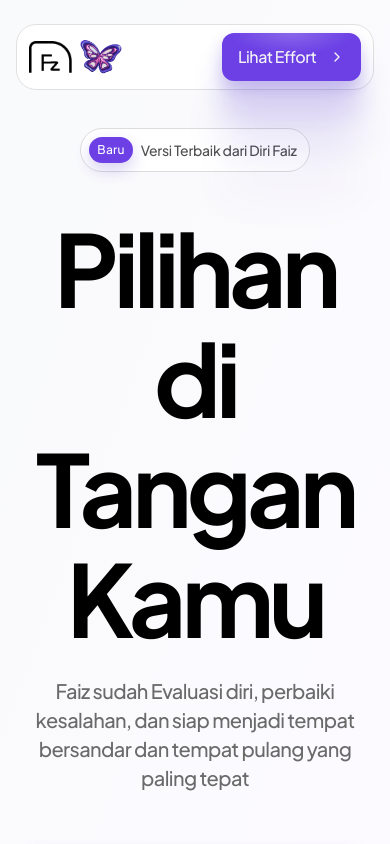
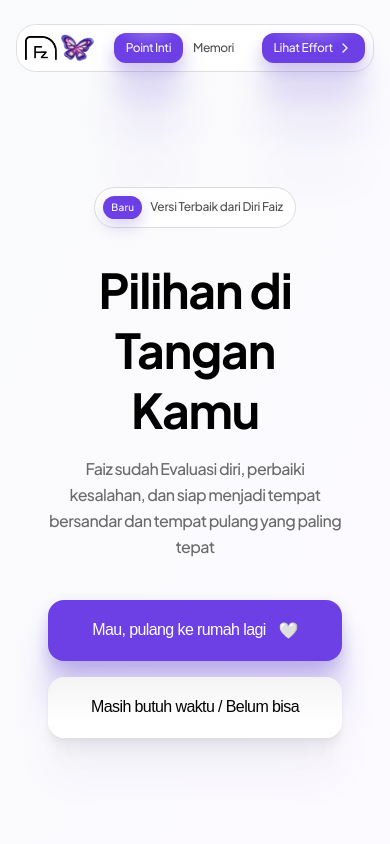
Before and after one commit to faizfznn/web-back, a React (Vite) app: page /poin-inti in a window 390 px wide. Shown: the top 844 px of the page. Built offline with nearby package versions, Linux system fonts and the light colour scheme; a web font is replaced by a local one.

Commit message:
feat: add Navbar component, PoinInti page, and memory photo assets

```diff
--- a/src/components/Navbar.jsx
+++ b/src/components/Navbar.jsx
@@ -13,8 +13,8 @@ function Navbar() {
       <div
         className="
       flex
-      w-[875px]
-      px-[12px] py-[8px]
+      w-full max-w-[875px]
+      px-2 md:px-[12px] py-2 md:py-[8px]
       justify-between
       items-center
       rounded-[20px]
@@ -24,13 +24,13 @@ function Navbar() {
     "
       >
         {/* Logo */}
-        <div className="flex items-center gap-2 cursor-pointer" onClick={() => navigate('/poin-inti')}>
-          <img className='h-[32px]' src={logoFaiz} alt="" />
-          <img className='h-[36px]' src={logoRara} alt="" />
+        <div className="flex items-center gap-1 md:gap-2 cursor-pointer shrink-0" onClick={() => navigate('/poin-inti')}>
+          <img className='h-[24px] md:h-[32px]' src={logoFaiz} alt="" />
+          <img className='h-[28px] md:h-[36px]' src={logoRara} alt="" />
         </div>
 
         {/* Center Nav */}
-        <div className="hidden md:flex items-center gap-1">
+        <div className="flex items-center gap-0.5 md:gap-1">
 
           {/* Point Inti */}
           <button
@@ -47,7 +47,7 @@ function Navbar() {
       flex justify-center items-center
       text-center
       font-['Satoshi']
-      text-[14.408px]
+      text-[12px] md:text-[14.408px]
       not-italic
       font-medium
       leading-normal
@@ -56,14 +56,14 @@ function Navbar() {
 
       ${currentPage === '/poin-inti' || currentPage === '/'
                 ? `
-            px-[16px] py-[8px]
-            gap-[12.732px]
+            px-3 md:px-[16px] py-1.5 md:py-[8px]
+            gap-1 md:gap-[12.732px]
             rounded-[12px]
             text-[#F5F5F5]
             shadow-[0_185px_52px_0_rgba(62,24,197,0),0_119px_47px_0_rgba(62,24,197,0.03),0_67px_40px_0_rgba(62,24,197,0.10),0_30px_30px_0_rgba(62,24,197,0.17),0_7px_16px_0_rgba(62,24,197,0.20)]
           `
                 : `
-            px-[6px] py-[4px]
+            px-2 md:px-[6px] py-1 md:py-[4px]
             gap-[10px]
             text-[#505050]
             hover:text-[#303030]
@@ -89,7 +89,7 @@ function Navbar() {
       flex justify-center items-center
       text-center
       font-['Satoshi']
-      text-[14.408px]
+      text-[12px] md:text-[14.408px]
       not-italic
       font-medium
       leading-normal
@@ -98,14 +98,14 @@ function Navbar() {
 
       ${currentPage === '/memori'
                 ? `
-            px-[16px] py-[8px]
-            gap-[12.732px]
+            px-3 md:px-[16px] py-1.5 md:py-[8px]
+            gap-1 md:gap-[12.732px]
             rounded-[12px]
             text-[#F5F5F5]
             shadow-[0_185px_52px_0_rgba(62,24,197,0),0_119px_47px_0_rgba(62,24,197,0.03),0_67px_40px_0_rgba(62,24,197,0.10),0_30px_30px_0_rgba(62,24,197,0.17),0_7px_16px_0_rgba(62,24,197,0.20)]
           `
                 : `
-            px-[6px] py-[4px]
+            px-2 md:px-[6px] py-1 md:py-[4px]
             gap-[10px]
             text-[#505050]
             hover:text-[#303030]
@@ -129,19 +129,19 @@ function Navbar() {
           className="
     group
     flex
-    px-[16px] py-[12px]
+    px-3 md:px-[16px] py-1.5 md:py-[12px]
     justify-center
     items-center
-    gap-[12.732px]
+    gap-1 md:gap-[12.732px]
     rounded-[12px]
     text-[#F5F5F5]
     text-center
     font-['Satoshi']
-    text-[16px]
+    text-[12px] md:text-[16px]
     not-italic
     font-medium
     leading-normal
-    tracking-[-0.48px]
+    tracking-tight md:tracking-[-0.48px]
     shadow-[0_185px_52px_0_rgba(62,24,197,0),0_119px_47px_0_rgba(62,24,197,0.03),0_67px_40px_0_rgba(62,24,197,0.10),0_30px_30px_0_rgba(62,24,197,0.17),0_7px_16px_0_rgba(62,24,197,0.20)]
     transition-all
     duration-300
--- a/src/pages/PoinInti.jsx
+++ b/src/pages/PoinInti.jsx
@@ -58,25 +58,25 @@ function PoinInti() {
 
   return (
     <>
-      <div className="flex flex-col items-center text-center animate-fade-in-up w-full max-w-3xl mx-auto">
+      <div className="flex flex-col items-center text-center animate-fade-in-up w-full max-w-3xl mx-auto px-6">
         {/* Badge */}
-        <div className="inline-flex items-center gap-2 pl-2 pr-3 py-2 rounded-full bg-white border border-[#DCDCDC] mb-10 hover:shadow-md transition-shadow cursor-default">
-          <span className="inline-flex items-center justify-center rounded-full bg-[#6C40E5] px-2 py-1 text-center font-['Satoshi'] text-[12px] font-medium leading-normal tracking-[0.24px] text-white shadow-[0_7px_16px_0_rgba(62,24,197,0.20)]">
+        <div className="inline-flex items-center gap-2 pl-2 pr-3 py-2 rounded-full bg-white border border-[#DCDCDC] mb-8 md:mb-10 hover:shadow-md transition-shadow cursor-default mt-8 md:mt-0">
+          <span className="inline-flex items-center justify-center rounded-full bg-[#6C40E5] px-2 py-1 text-center font-['Satoshi'] text-[10px] md:text-[12px] font-medium leading-normal tracking-[0.24px] text-white shadow-[0_7px_16px_0_rgba(62,24,197,0.20)]">
             Baru
           </span>
 
-          <span className="font-['Satoshi'] text-[14px] font-medium leading-[100%] tracking-[-0.28px] text-[#505050]">
+          <span className="font-['Satoshi'] text-[12px] md:text-[14px] font-medium leading-[100%] tracking-[-0.28px] text-[#505050]">
             Versi Terbaik dari Diri Faiz
           </span>
         </div>
 
         {/* Heading */}
-        <h1 className="mb-6 text-center font-['Satoshi'] text-[100px] font-bold leading-[110px] tracking-[-5px] bg-black bg-clip-text text-transparent">
+        <h1 className="mb-4 md:mb-6 text-center font-['Satoshi'] text-5xl sm:text-6xl md:text-[100px] font-bold leading-tight md:leading-[110px] tracking-tight md:tracking-[-5px] bg-black bg-clip-text text-transparent">
           Pilihan di Tangan Kamu
         </h1>
 
         {/* Description */}
-        <p className="mb-14 max-w-2xl text-center font-['Satoshi'] text-[20px] font-medium leading-[145%] tracking-[-0.6px] text-[#6A6A6A]">
+        <p className="mb-10 md:mb-14 max-w-2xl text-center font-['Satoshi'] text-base md:text-[20px] font-medium leading-relaxed md:leading-[145%] tracking-[-0.6px] text-[#6A6A6A]">
           Faiz sudah Evaluasi diri, perbaiki kesalahan, dan siap menjadi tempat bersandar dan tempat pulang yang paling tepat
         </p>
 
@@ -84,7 +84,7 @@ function PoinInti() {
         <div className="flex flex-col sm:flex-row gap-4 w-full justify-center items-center">
           <button
             onClick={() => handleChoice('Mau')}
-            className="w-full sm:w-auto h-[61px] px-8 py-4 rounded-2xl flex justify-center items-center gap-[12.73px] text-white text-center font-medium text-[20px] tracking-[-0.6px] bg-[#6C40E5] shadow-[0_7px_16px_0_rgba(62,24,197,0.20),0_30px_30px_0_rgba(62,24,197,0.17),0_67px_40px_0_rgba(62,24,197,0.10),0_119px_47px_0_rgba(62,24,197,0.03)] hover:-translate-y-1 transition-all duration-300 group"
+            className="w-full sm:w-auto h-[61px] px-6 md:px-8 py-4 rounded-2xl flex justify-center items-center gap-[12.73px] text-white text-center font-medium text-[16px] md:text-[20px] tracking-[-0.6px] bg-[#6C40E5] shadow-[0_7px_16px_0_rgba(62,24,197,0.20),0_30px_30px_0_rgba(62,24,197,0.17),0_67px_40px_0_rgba(62,24,197,0.10),0_119px_47px_0_rgba(62,24,197,0.03)] hover:-translate-y-1 transition-all duration-300 group"
             style={{
               fontFamily: 'Satoshi, sans-serif',
               backgroundImage: 'radial-gradient(44.33% 44.33% at 50.2% 0%, rgba(255, 255, 255, 0.20) 0%, rgba(255, 255, 255, 0.00) 100%), #6C40E5'
@@ -96,7 +96,7 @@ function PoinInti() {
 
           <button
             onClick={() => handleChoice('Masih butuh waktu')}
-            className="w-full sm:w-auto h-[61px] px-8 py-4 rounded-2xl flex justify-center items-center gap-[10px] text-black text-center font-medium text-[20px] tracking-[-0.6px] shadow-[0_2px_5px_0_rgba(0,0,0,0.04),0_9px_9px_0_rgba(0,0,0,0.03),0_20px_12px_0_rgba(0,0,0,0.02),0_35px_14px_0_rgba(0,0,0,0.01)] hover:-translate-y-1 transition-all duration-300"
+            className="w-full sm:w-auto h-[61px] px-6 md:px-8 py-4 rounded-2xl flex justify-center items-center gap-[10px] text-black text-center font-medium text-[16px] md:text-[20px] tracking-[-0.6px] shadow-[0_2px_5px_0_rgba(0,0,0,0.04),0_9px_9px_0_rgba(0,0,0,0.03),0_20px_12px_0_rgba(0,0,0,0.02),0_35px_14px_0_rgba(0,0,0,0.01)] hover:-translate-y-1 transition-all duration-300"
             style={{
               fontFamily: 'Satoshi, sans-serif',
               backgroundImage: 'linear-gradient(0deg, #FFF 25.81%, #F0F0F0 125.41%)'
```
Also changed, not shown: src/assets/memori/foto-1.png (added), src/assets/memori/foto-2.jpeg (added).
